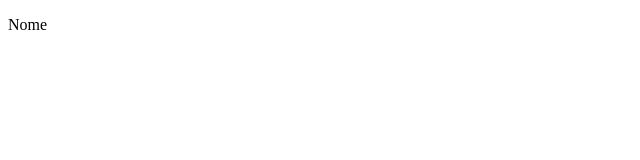
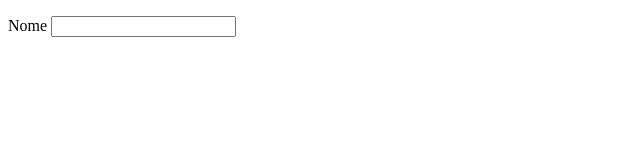
Before and after one commit to VitorMiksza/HTML-CSS, a plain HTML site: page Exercicios/Ex025/form002.html in a window 1280 px wide. Shown: the whole page, without its empty margins (0-640 px from the left). Drawn offline with Linux system fonts and the light colour scheme.

Commit message:
Update form002.html

```diff
--- a/Exercicios/Ex025/form002.html
+++ b/Exercicios/Ex025/form002.html
@@ -9,7 +9,7 @@
     <form action="" method="get"></form>
     <p>
         <label for="inome">Nome</label>
-
+        <input type="text" name="nome" id="inome">
 
     </p>
 
```
